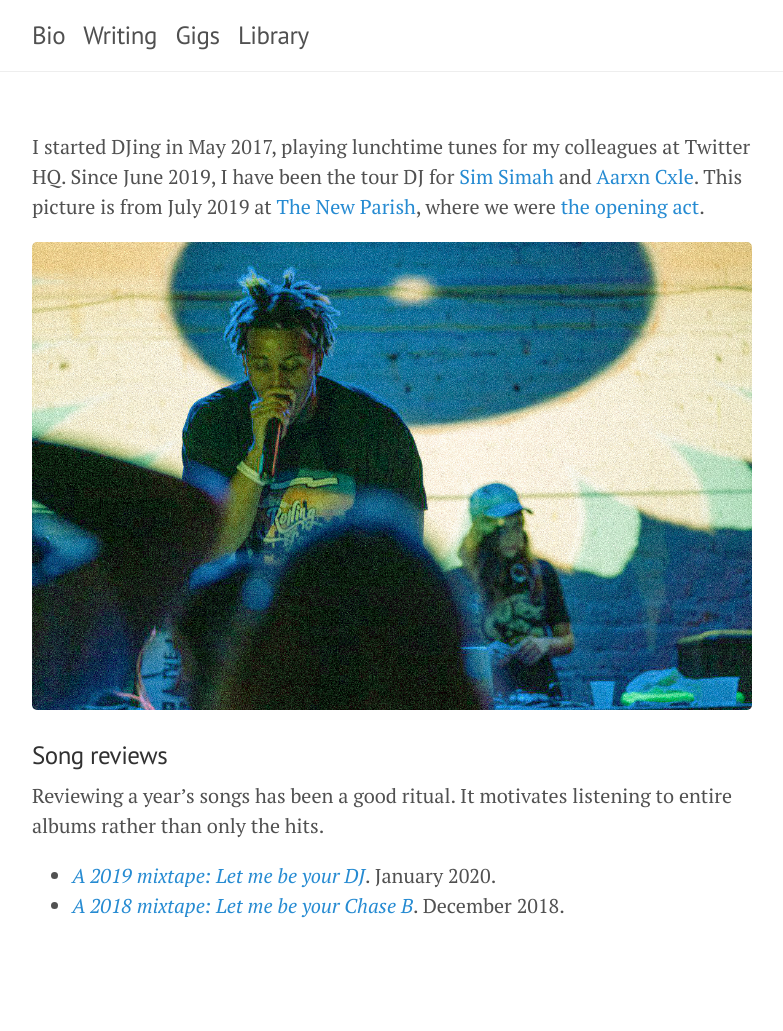
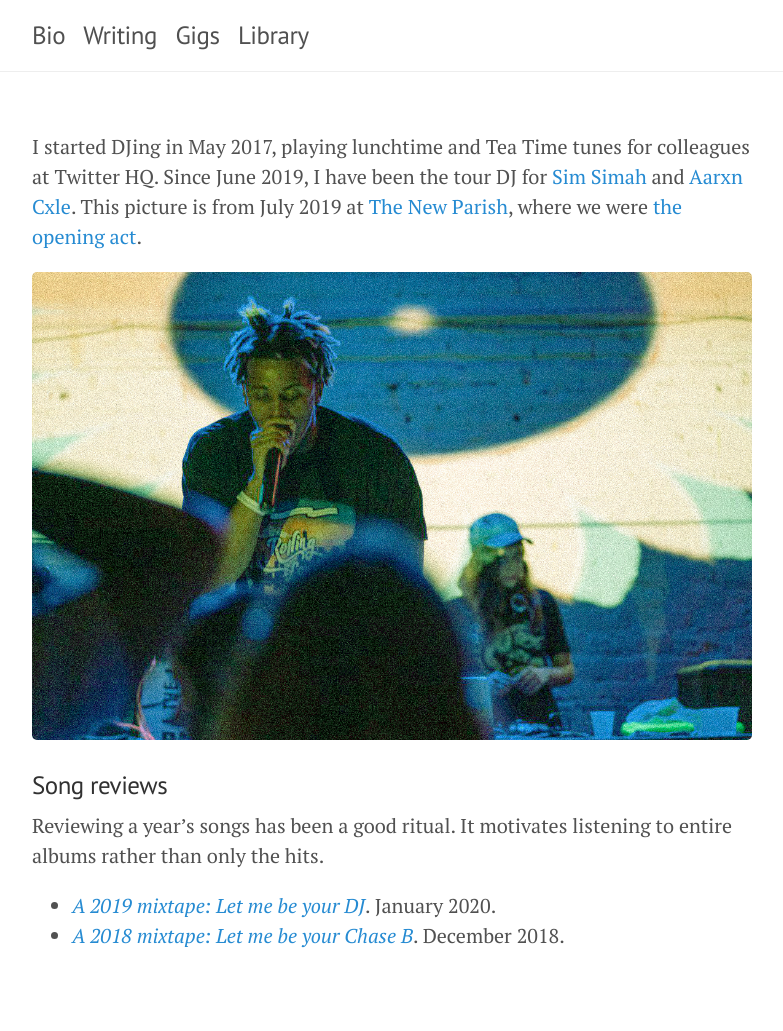
Before and after one commit to djpardis/djpardis.github.io, a Jekyll site: the page built from gigs.md, in a window 1280 px wide. Shown: the whole page, without its empty margins (248-1031 px from the left). Built offline with Jekyll 4.4.1, drawn with Linux system fonts in a browser that asks for light colours; before the commit the page ends 1001 px from its top, so only the background shows below that.

Commit message:
Fix wording

```diff
--- a/gigs.md
+++ b/gigs.md
@@ -3,7 +3,7 @@ layout: page
 title: Gigs
 ---
 
-I started DJing in May 2017, playing lunchtime tunes for my colleagues at Twitter HQ. Since June 2019, I have been the tour DJ for <a href="https://open.spotify.com/artist/6rGjsK7JJpHkUTVtj2PPwf" target="_blank">Sim Simah</a> and <a href="https://open.spotify.com/artist/0gvTXbRp8PiAeztLTbbjdX" target="_blank">Aarxn Cxle</a>. This picture is from July 2019 at <a href="https://www.thenewparish.com/" target="_blank">The New Parish</a>, where we were <a href="https://www.thenewparish.com/e/camron-62022556135/" target="_blank">the opening act</a>.
+I started DJing in May 2017, playing lunchtime and Tea Time tunes for colleagues at Twitter HQ. Since June 2019, I have been the tour DJ for <a href="https://open.spotify.com/artist/6rGjsK7JJpHkUTVtj2PPwf" target="_blank">Sim Simah</a> and <a href="https://open.spotify.com/artist/0gvTXbRp8PiAeztLTbbjdX" target="_blank">Aarxn Cxle</a>. This picture is from July 2019 at <a href="https://www.thenewparish.com/" target="_blank">The New Parish</a>, where we were <a href="https://www.thenewparish.com/e/camron-62022556135/" target="_blank">the opening act</a>.
 
 <img src="/files/pics/djing.jpg" alt="Sim Simah and Pardis Noorzad (aka DJ Pardis)" title="Sim Simah and DJ Pardis">
 
```
